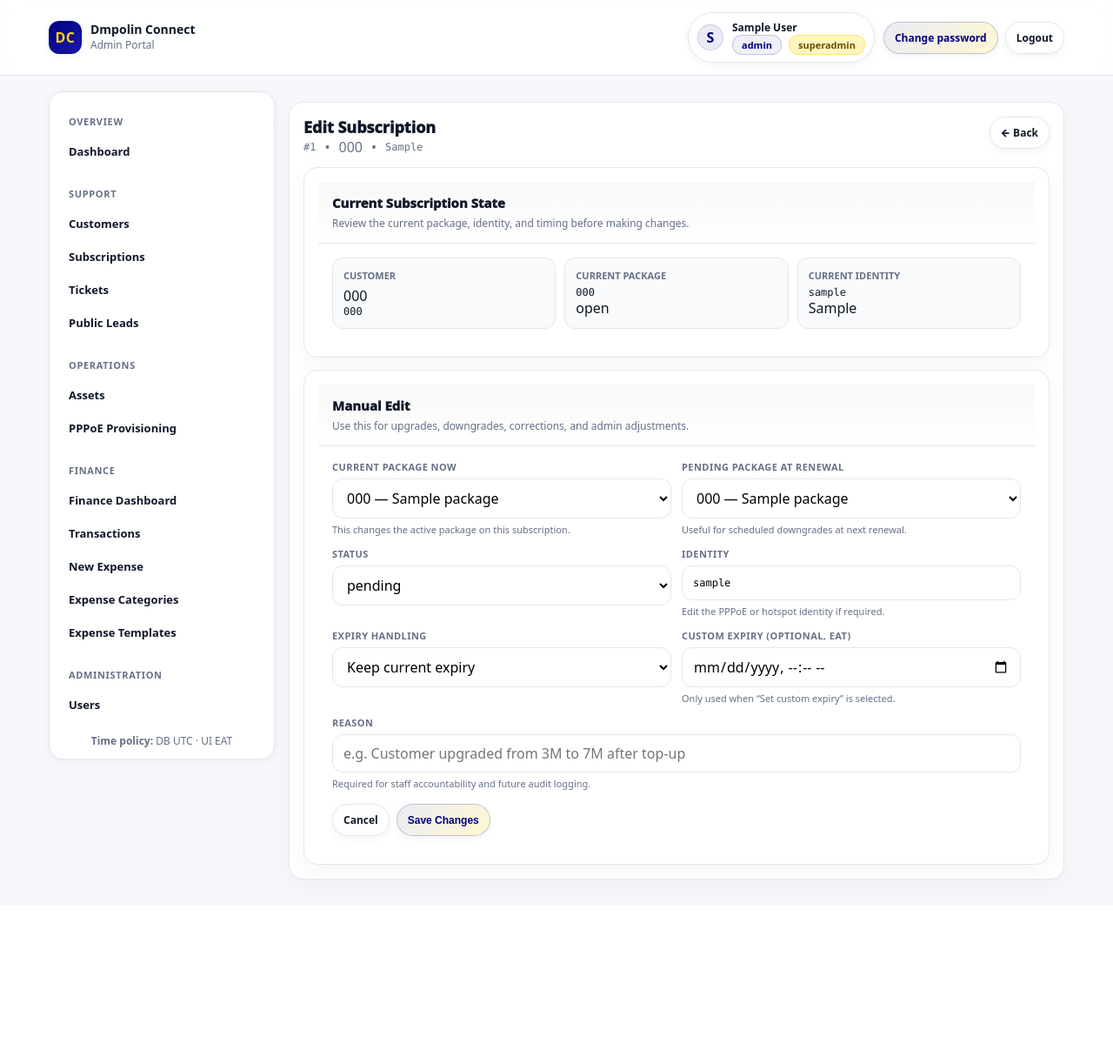
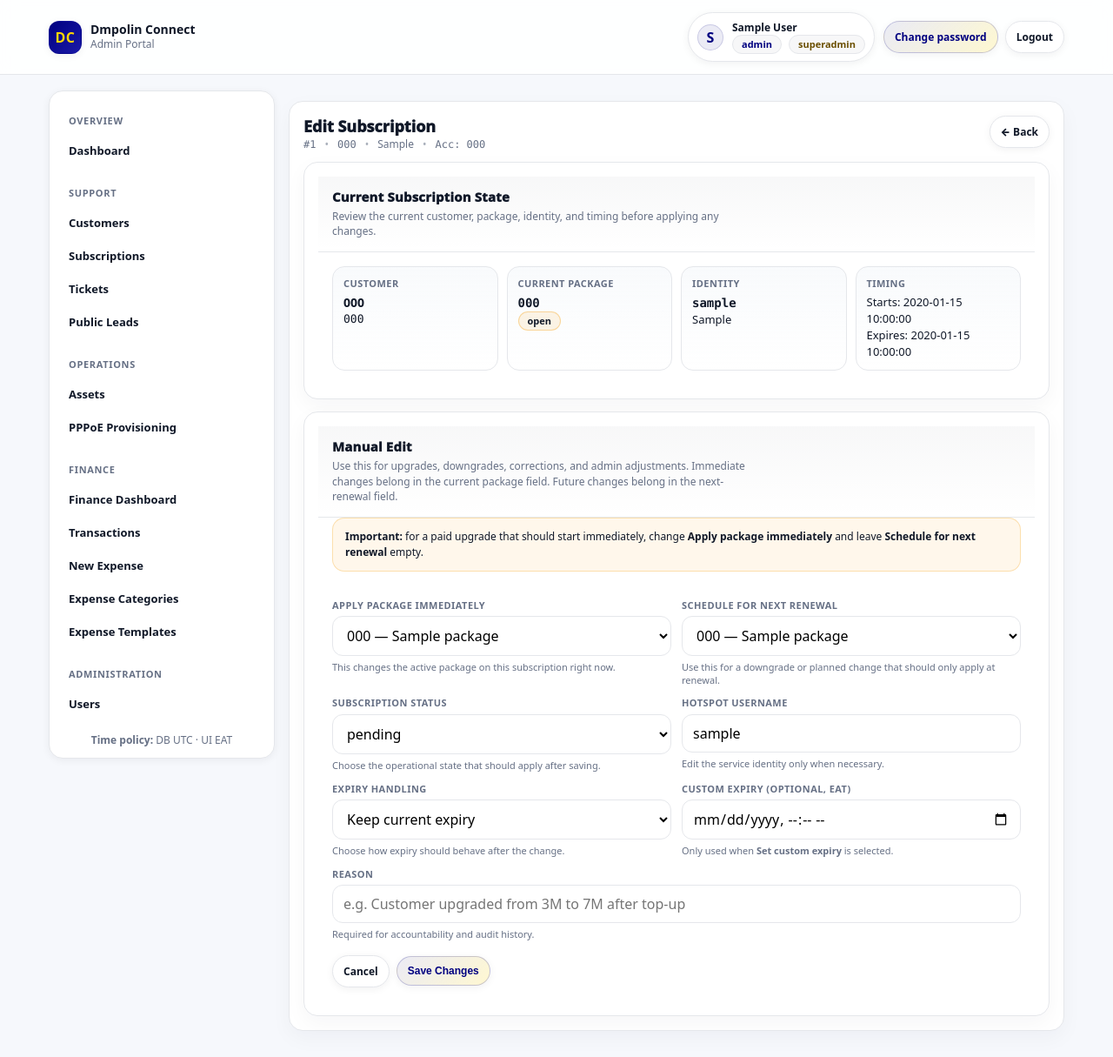
Before and after one commit to KingThumbi/dmp-hotspot, a Flask app: page /admin/subscriptions/1/edit in a window 1280 px wide. Shown: the whole page at 87% size. Before the commit the page ends 1019 px from the top, so only its background shows below. Run offline with Flask 3, Linux system fonts and the light colour scheme; a user stored in the database is signed in; tables that the repository leaves empty hold one stand-in row (values such as "Sample post"); parts of the project's set-up code (start-up, migrations or seed data) failed here and were passed over.

Commit message:
Improve subscription edit UX and enforce clear immediate vs scheduled package changes

```diff
--- a/app/templates/admin/subscription_edit.html
+++ b/app/templates/admin/subscription_edit.html
@@ -3,12 +3,16 @@
 {% block header %}Edit Subscription{% endblock %}
 
 {% block page_subtitle %}
-  <div class="muted" style="display:flex; flex-wrap:wrap; gap:10px; align-items:center;">
+  <div class="sub-edit-subtitle">
     <span class="mono">#{{ sub.id }}</span>
-    <span>•</span>
-    <span>{{ sub.customer.phone }}</span>
-    <span>•</span>
-    <span class="mono">{{ sub.service_type }}</span>
+    <span class="sep">•</span>
+    <span class="mono">{{ sub.customer.phone }}</span>
+    <span class="sep">•</span>
+    <span>{{ sub.service_type }}</span>
+    {% if sub.customer.account_number %}
+      <span class="sep">•</span>
+      <span class="mono">Acc: {{ sub.customer.account_number }}</span>
+    {% endif %}
   </div>
 {% endblock %}
 
@@ -18,7 +22,30 @@
 
 {% block content %}
   <style>
-    .wrap{display:flex;flex-direction:column;gap:14px;}
+    .mono{
+      font-family:ui-monospace, SFMono-Regular, Menlo, Monaco, Consolas, "Liberation Mono", "Courier New", monospace;
+      font-size:12px;
+    }
+
+    .sub-edit-wrap{
+      display:flex;
+      flex-direction:column;
+      gap:14px;
+    }
+
+    .sub-edit-subtitle{
+      display:flex;
+      flex-wrap:wrap;
+      gap:10px;
+      align-items:center;
+      color:var(--muted);
+      font-size:12px;
+    }
+
+    .sub-edit-subtitle .sep{
+      opacity:.55;
+    }
+
     .card{
       background:#fff;
       border:1px solid var(--border);
@@ -26,41 +53,132 @@
       box-shadow:0 8px 24px rgba(15,23,42,.04);
       overflow:hidden;
     }
+
     .card-head{
+      display:flex;
+      justify-content:space-between;
+      align-items:flex-start;
+      gap:12px;
       padding:14px 16px;
       border-bottom:1px solid var(--border);
       background:linear-gradient(180deg, rgba(15,23,42,.03), rgba(15,23,42,0));
     }
+
     .card-title{
       margin:0;
       font-size:15px;
       font-weight:950;
+      line-height:1.2;
+      letter-spacing:.2px;
     }
+
     .card-sub{
       margin-top:5px;
       color:var(--muted);
       font-size:12px;
+      line-height:1.45;
+      max-width:72ch;
     }
+
+    .summary{
+      padding:16px;
+      display:grid;
+      grid-template-columns:repeat(4, minmax(0, 1fr));
+      gap:10px;
+    }
+
+    .box{
+      border:1px solid var(--border);
+      border-radius:14px;
+      padding:12px;
+      background:linear-gradient(180deg, rgba(248,250,252,.92), rgba(255,255,255,1));
+      min-width:0;
+    }
+
+    .box-label{
+      font-size:11px;
+      font-weight:900;
+      color:var(--muted);
+      text-transform:uppercase;
+      letter-spacing:.04em;
+      margin-bottom:6px;
+      line-height:1.2;
+    }
+
+    .box-value{
+      font-size:13px;
+      line-height:1.45;
+      overflow-wrap:anywhere;
+    }
+
+    .box-value.strong{
+      font-weight:900;
+      font-size:14px;
+    }
+
+    .pill{
+      display:inline-flex;
+      align-items:center;
+      gap:6px;
+      padding:4px 10px;
+      border-radius:999px;
+      border:1px solid var(--border);
+      background:rgba(15,23,42,.03);
+      font-size:11px;
+      font-weight:900;
+      line-height:1.1;
+      white-space:nowrap;
+      width:max-content;
+      max-width:100%;
+    }
+
+    .pill--ok{
+      border-color:rgba(16,185,129,.35);
+      background:rgba(16,185,129,.10);
+    }
+
+    .pill--warn{
+      border-color:rgba(245,158,11,.35);
+      background:rgba(245,158,11,.10);
+    }
+
+    .pill--bad{
+      border-color:rgba(239,68,68,.35);
+      background:rgba(239,68,68,.10);
+    }
+
+    .pill--info{
+      border-color:rgba(0,0,128,.22);
+      background:rgba(0,0,128,.06);
+    }
+
     .form-grid{
       padding:16px;
       display:grid;
-      grid-template-columns:repeat(2, minmax(0,1fr));
+      grid-template-columns:repeat(2, minmax(0, 1fr));
       gap:12px;
     }
+
     .fg{
       display:flex;
       flex-direction:column;
       gap:6px;
       min-width:0;
     }
-    .fg.full{grid-column:1 / -1;}
+
+    .fg.full{
+      grid-column:1 / -1;
+    }
+
     .lbl{
       font-size:11px;
       font-weight:900;
       text-transform:uppercase;
       letter-spacing:.04em;
       color:var(--muted);
+      line-height:1.2;
     }
+
     .field{
       padding:10px 12px;
       border:1px solid var(--border);
@@ -69,88 +187,145 @@
       font:inherit;
       min-height:40px;
       outline:none;
+      width:100%;
     }
+
     .field:focus{
       border-color:rgba(0,0,128,.22);
       box-shadow:0 0 0 3px rgba(0,0,128,.06);
     }
+
     .hint{
       font-size:11px;
       color:var(--muted);
       line-height:1.35;
     }
+
+    .notice{
+      margin:0 16px 16px;
+      padding:12px 14px;
+      border:1px solid rgba(245,158,11,.28);
+      background:rgba(245,158,11,.08);
+      border-radius:14px;
+      font-size:12px;
+      line-height:1.5;
+      color:var(--text);
+    }
+
+    .notice strong{
+      font-weight:900;
+    }
+
     .actions{
       padding:0 16px 16px;
       display:flex;
       gap:8px;
       flex-wrap:wrap;
+      align-items:center;
     }
-    .mono{
-      font-family:ui-monospace, SFMono-Regular, Menlo, Monaco, Consolas, "Liberation Mono", "Courier New", monospace;
-      font-size:12px;
+
+    @media (max-width: 900px){
+      .summary{
+        grid-template-columns:repeat(2, minmax(0, 1fr));
+      }
     }
-    .summary{
-      padding:16px;
-      display:grid;
-      grid-template-columns:repeat(3, minmax(0,1fr));
-      gap:10px;
-    }
-    .box{
-      border:1px solid var(--border);
-      border-radius:12px;
-      padding:12px;
-      background:rgba(248,250,252,.9);
-    }
-    .box-label{
-      font-size:11px;
-      font-weight:900;
-      color:var(--muted);
-      text-transform:uppercase;
-      margin-bottom:5px;
-    }
+
     @media (max-width: 760px){
-      .form-grid, .summary{grid-template-columns:1fr;}
-      .fg.full{grid-column:auto;}
+      .summary,
+      .form-grid{
+        grid-template-columns:1fr;
+      }
+
+      .fg.full{
+        grid-column:auto;
+      }
+
+      .card-head,
+      .summary,
+      .form-grid,
+      .actions{
+        padding-left:12px;
+        padding-right:12px;
+      }
+
+      .notice{
+        margin-left:12px;
+        margin-right:12px;
+      }
     }
   </style>
 
-  <div class="wrap">
+  {% set identity_value = sub.identity() or "-" %}
+  {% set package_value = sub.package.code if sub.package else sub.package_id %}
+  {% set st = (sub.status or '')|lower %}
+
+  <div class="sub-edit-wrap">
 
     <section class="card">
       <div class="card-head">
-        <h3 class="card-title">Current Subscription State</h3>
-        <div class="card-sub">Review the current package, identity, and timing before making changes.</div>
+        <div>
+          <h3 class="card-title">Current Subscription State</h3>
+          <div class="card-sub">
+            Review the current customer, package, identity, and timing before applying any changes.
+          </div>
+        </div>
       </div>
 
       <div class="summary">
         <div class="box">
           <div class="box-label">Customer</div>
-          <div>{{ sub.customer.phone }}</div>
-          <div class="mono">{{ sub.customer.account_number or "-" }}</div>
+          <div class="box-value strong">{{ sub.customer.phone }}</div>
+          <div class="box-value mono">{{ sub.customer.account_number or "-" }}</div>
         </div>
+
         <div class="box">
           <div class="box-label">Current Package</div>
-          <div class="mono">{{ sub.package.code if sub.package else sub.package_id }}</div>
-          <div>{{ sub.status }}</div>
+          <div class="box-value strong mono">{{ package_value }}</div>
+          <div class="box-value">
+            {% if 'active' in st %}
+              <span class="pill pill--ok">{{ sub.status }}</span>
+            {% elif 'expired' in st %}
+              <span class="pill pill--bad">{{ sub.status }}</span>
+            {% else %}
+              <span class="pill pill--warn">{{ sub.status }}</span>
+            {% endif %}
+          </div>
         </div>
+
         <div class="box">
-          <div class="box-label">Current Identity</div>
-          <div class="mono">{{ sub.identity() or "-" }}</div>
-          <div>{{ sub.service_type }}</div>
+          <div class="box-label">Identity</div>
+          <div class="box-value strong mono">{{ identity_value }}</div>
+          <div class="box-value">{{ sub.service_type }}</div>
+        </div>
+
+        <div class="box">
+          <div class="box-label">Timing</div>
+          <div class="box-value">Starts: {{ sub.starts_at or "-" }}</div>
+          <div class="box-value">Expires: {{ sub.expires_at or "-" }}</div>
         </div>
       </div>
     </section>
 
     <section class="card">
       <div class="card-head">
-        <h3 class="card-title">Manual Edit</h3>
-        <div class="card-sub">Use this for upgrades, downgrades, corrections, and admin adjustments.</div>
+        <div>
+          <h3 class="card-title">Manual Edit</h3>
+          <div class="card-sub">
+            Use this for upgrades, downgrades, corrections, and admin adjustments. Immediate changes belong in the
+            current package field. Future changes belong in the next-renewal field.
+          </div>
+        </div>
+      </div>
+
+      <div class="notice">
+        <strong>Important:</strong> for a paid upgrade that should start immediately, change
+        <strong>Apply package immediately</strong> and leave <strong>Schedule for next renewal</strong> empty.
       </div>
 
       <form method="post" action="{{ url_for('admin.subscription_edit_post', sub_id=sub.id) }}">
         <div class="form-grid">
           <div class="fg">
-            <label class="lbl" for="package_id">Current package now</label>
+            <label class="lbl" for="package_id">Apply package immediately</label>
             <select class="field" id="package_id" name="package_id" required>
               {% for p in packages %}
                 <option value="{{ p.id }}" {% if p.id == sub.package_id %}selected{% endif %}>
@@ -158,11 +333,13 @@
                 </option>
               {% endfor %}
             </select>
-            <div class="hint">This changes the active package on this subscription.</div>
+            <div class="hint">
+              This changes the active package on this subscription right now.
+            </div>
           </div>
 
           <div class="fg">
-            <label class="lbl" for="pending_package_id">Pending package at renewal</label>
+            <label class="lbl" for="pending_package_id">Schedule for next renewal</label>
             <select class="field" id="pending_package_id" name="pending_package_id">
               <option value="">None</option>
               {% for p in packages %}
@@ -171,20 +348,27 @@
                 </option>
               {% endfor %}
             </select>
-            <div class="hint">Useful for scheduled downgrades at next renewal.</div>
+            <div class="hint">
+              Use this for a downgrade or planned change that should only apply at renewal.
+            </div>
           </div>
 
           <div class="fg">
-            <label class="lbl" for="status">Status</label>
+            <label class="lbl" for="status">Subscription status</label>
             <select class="field" id="status" name="status" required>
               <option value="pending" {% if sub.status == 'pending' %}selected{% endif %}>pending</option>
               <option value="active" {% if sub.status == 'active' %}selected{% endif %}>active</option>
               <option value="expired" {% if sub.status == 'expired' %}selected{% endif %}>expired</option>
             </select>
+            <div class="hint">
+              Choose the operational state that should apply after saving.
+            </div>
           </div>
 
           <div class="fg">
-            <label class="lbl" for="identity">Identity</label>
+            <label class="lbl" for="identity">
+              {% if sub.service_type == 'pppoe' %}PPPoE username{% else %}Hotspot username{% endif %}
+            </label>
             <input
               class="field mono"
               id="identity"
@@ -192,7 +376,9 @@
               value="{{ sub.identity() or '' }}"
               placeholder="{% if sub.service_type == 'pppoe' %}PPPoE username{% else %}Hotspot username{% endif %}"
             />
-            <div class="hint">Edit the PPPoE or hotspot identity if required.</div>
+            <div class="hint">
+              Edit the service identity only when necessary.
+            </div>
           </div>
 
           <div class="fg">
@@ -202,6 +388,9 @@
               <option value="recalculate_now">Recalculate from now</option>
               <option value="custom">Set custom expiry</option>
             </select>
+            <div class="hint">
+              Choose how expiry should behave after the change.
+            </div>
           </div>
 
           <div class="fg">
@@ -213,7 +402,9 @@
               type="datetime-local"
               step="60"
             />
-            <div class="hint">Only used when “Set custom expiry” is selected.</div>
+            <div class="hint">
+              Only used when <strong>Set custom expiry</strong> is selected.
+            </div>
           </div>
 
           <div class="fg full">
@@ -225,7 +416,9 @@
               required
               placeholder="e.g. Customer upgraded from 3M to 7M after top-up"
             />
-            <div class="hint">Required for staff accountability and future audit logging.</div>
+            <div class="hint">
+              Required for accountability and audit history.
+            </div>
           </div>
         </div>
 
```
Also changed, not shown: app/admin.py (+9 -0 lines).
